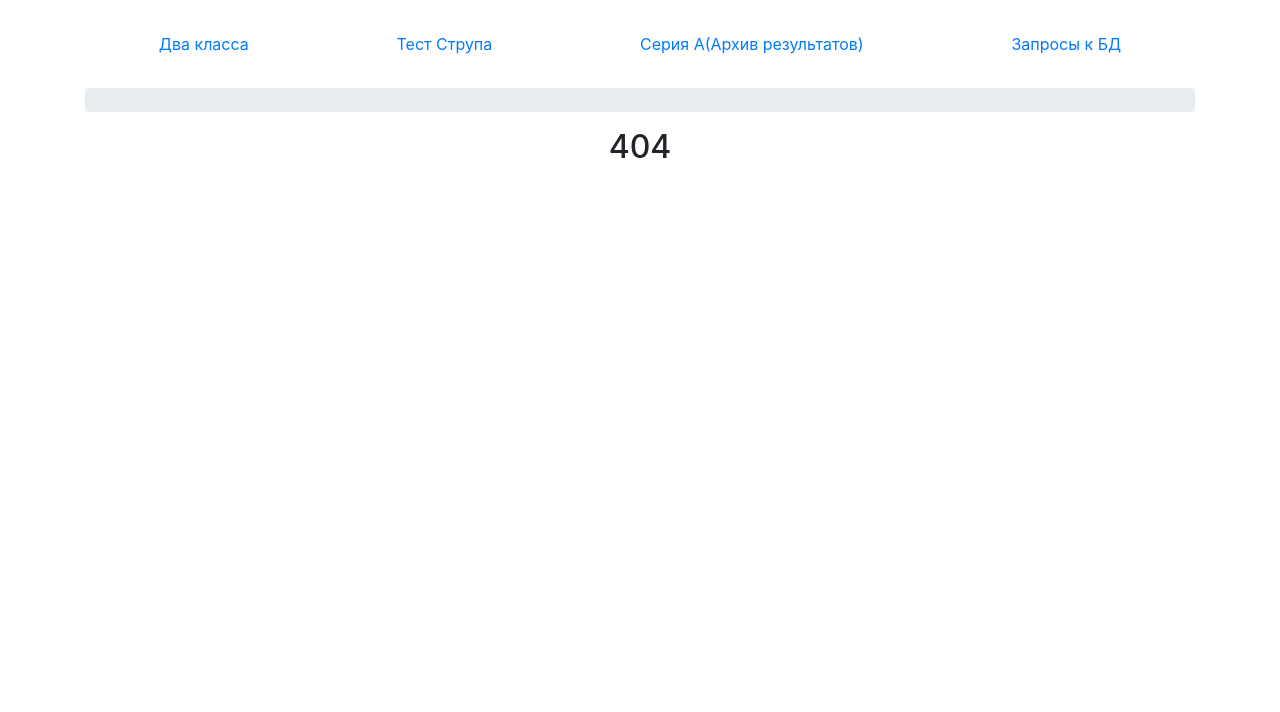
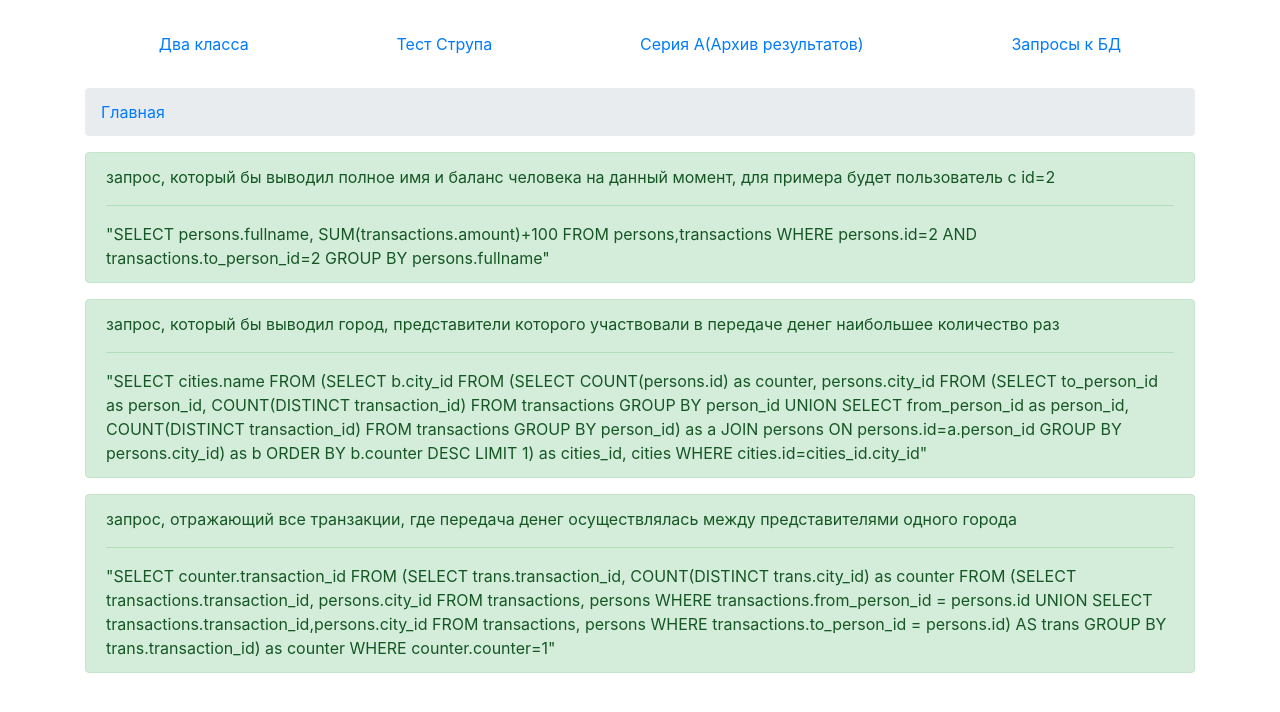
Before and after one commit to VovichUA/dna_test, a PHP site: page /example_query in a window 1280 px wide. Shown: the top 712 px of the page. Run offline with PHP 8.4, Linux system fonts and the light colour scheme; data that the repository does not hold is empty.

Commit message:
create queries to db

```diff
--- a/app/index.php
+++ b/app/index.php
@@ -35,6 +35,8 @@ if (trim($_SERVER["REQUEST_URI"]) === '/') {
     $terrikon->index();
 } elseif (trim($_SERVER["REQUEST_URI"]) === '/terrikon/result') {
     $terrikon->result();
+} elseif (trim($_SERVER["REQUEST_URI"]) === '/example_query') {
+    require_once __DIR__.'/views/example_query.php';
 } else {
     require_once __DIR__.'/views/404.php';
 }
--- /dev/null
+++ b/app/views/example_query.php
@@ -0,0 +1,18 @@
+<?php require_once __DIR__.'/../views/layouts/header.php'; ?>
+<div class="alert alert-success" role="alert">
+    <p>запрос, который бы выводил полное имя и баланс человека на данный момент, для примера будет пользователь с id=2</p>
+    <hr>
+    <p class="mb-0">"SELECT persons.fullname, SUM(transactions.amount)+100 FROM persons,transactions WHERE persons.id=2 AND transactions.to_person_id=2 GROUP BY persons.fullname"</p>
+</div>
+<div class="alert alert-success" role="alert">
+    <p>запрос, который бы выводил город, представители которого участвовали в передаче денег наибольшее количество раз</p>
+    <hr>
+    <p class="mb-0">"SELECT cities.name FROM (SELECT b.city_id FROM (SELECT COUNT(persons.id) as counter, persons.city_id FROM (SELECT to_person_id as person_id, COUNT(DISTINCT transaction_id) FROM transactions GROUP BY person_id UNION SELECT from_person_id as person_id, COUNT(DISTINCT transaction_id) FROM transactions GROUP BY person_id) as a JOIN persons ON persons.id=a.person_id GROUP BY persons.city_id) as b ORDER BY b.counter DESC LIMIT 1) as cities_id, cities WHERE cities.id=cities_id.city_id"</p>
+</div>
+<div class="alert alert-success" role="alert">
+    <p>запрос, отражающий все транзакции, где передача денег осуществлялась между представителями одного города</p>
+    <hr>
+    <p class="mb-0">"SELECT counter.transaction_id FROM (SELECT trans.transaction_id, COUNT(DISTINCT trans.city_id) as counter FROM (SELECT transactions.transaction_id, persons.city_id FROM transactions, persons WHERE transactions.from_person_id = persons.id UNION SELECT transactions.transaction_id,persons.city_id FROM transactions, persons WHERE transactions.to_person_id = persons.id) AS trans GROUP BY trans.transaction_id) as counter WHERE counter.counter=1"</p>
+</div>
+<?php require_once __DIR__.'/../views/layouts/footer.php'; ?>
+<!-- persons,transactions  -->
--- a/app/views/layouts/header.php
+++ b/app/views/layouts/header.php
@@ -12,18 +12,22 @@
         <a class="nav-link" href="/two_classes">Два класса</a>
         <a class="nav-link" href="/stroop">Тест Струпа</a>
         <a class="nav-link" href="/terrikon">Серия А(Архив результатов)</a>
-        <a class="nav-link" href="#">Запросы к БД</a>
+        <a class="nav-link" href="/example_query">Запросы к БД</a>
     </nav>
     <br>
     <nav aria-label="breadcrumb">
         <ol class="breadcrumb">
             <?php /** @var array $breadcrumb */
+            if (isset($breadcrumb)) :
                 foreach ($breadcrumb as $link => $name) :
                     if ($name === end($breadcrumb)) : ?>
                         <li class="breadcrumb-item active" aria-current="page"><?= $name ?></li>
                     <?php else: ?>
                         <li class="breadcrumb-item"><a href="<?= $link ?>"><?= $name ?></a></li>
                     <?php endif;
-                endforeach; ?>
+                endforeach;
+            else:?>
+                <li class="breadcrumb-item active"><a href="/">Главная</a></li>
+            <?php endif; ?>
         </ol>
     </nav>
```
Lines whose indentation alone changed are shown as unchanged.
